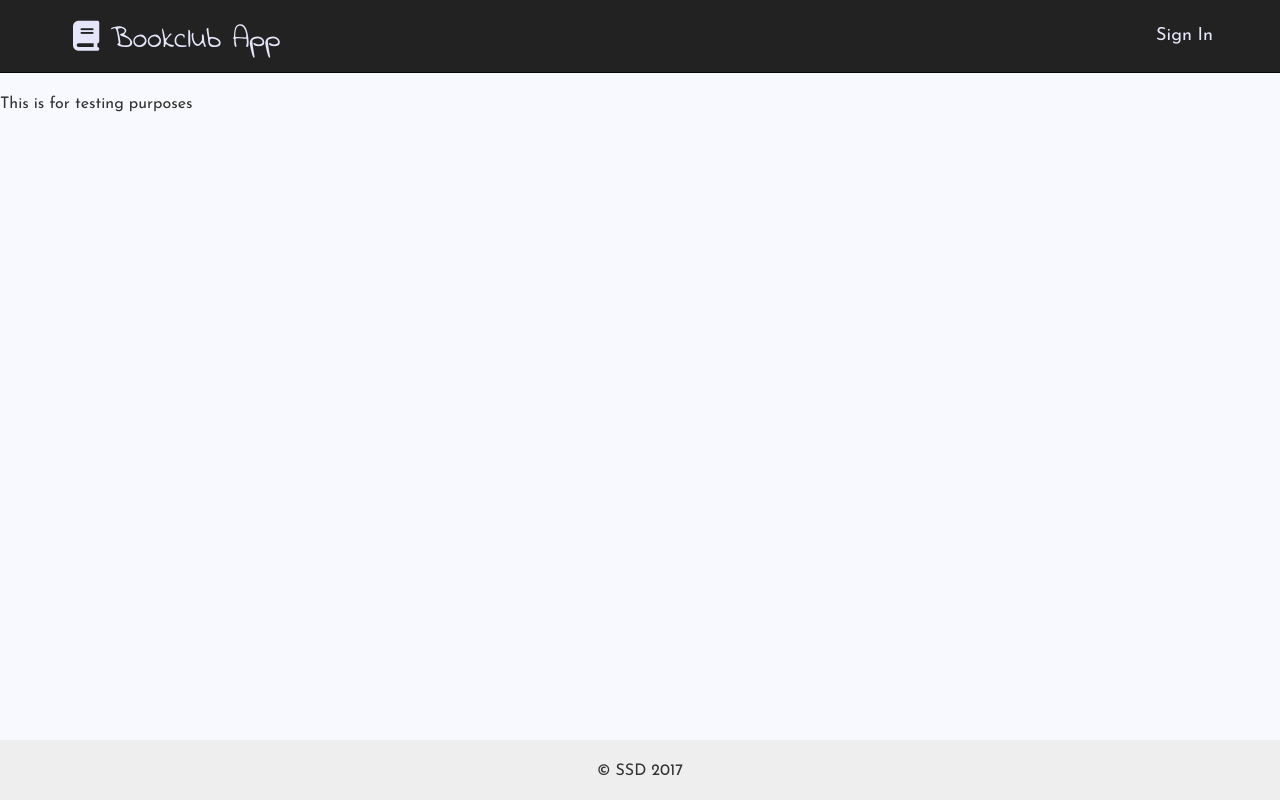
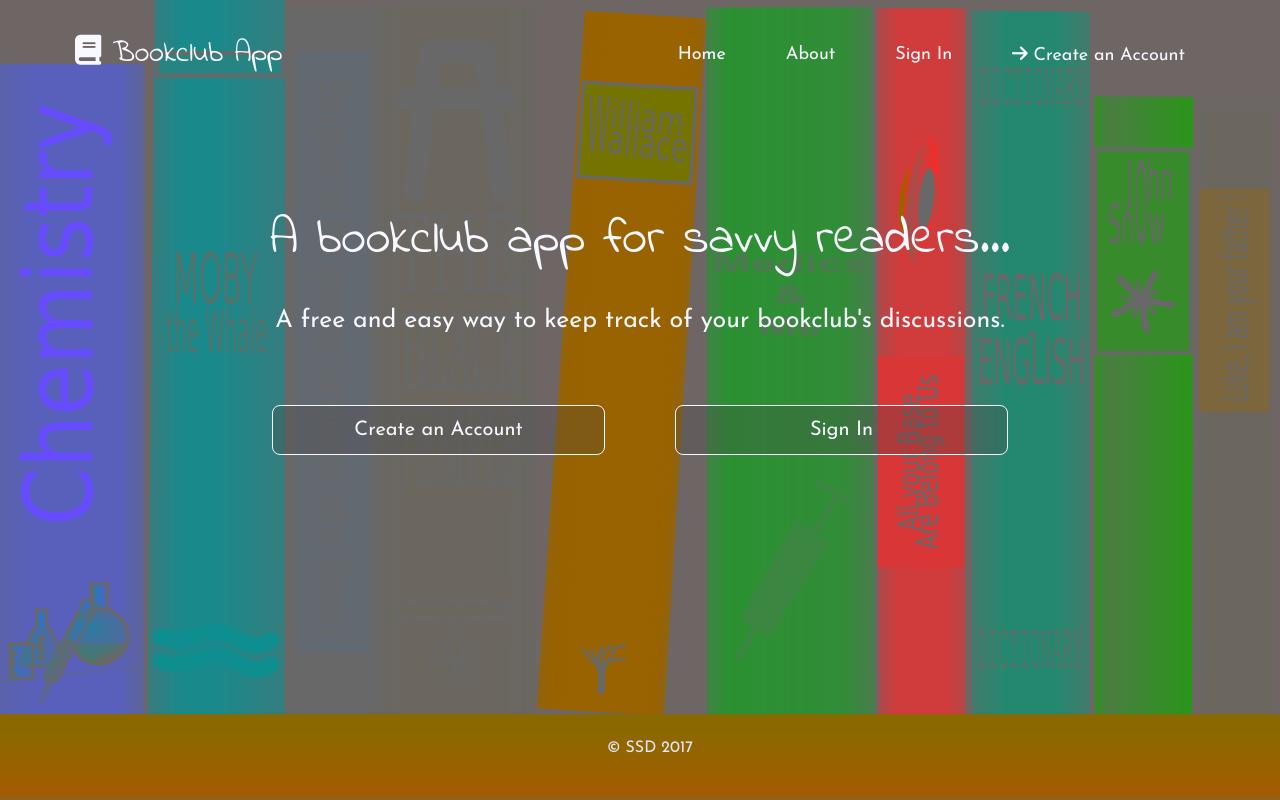
Before and after one commit to staplesad/flask_bookclub, a Flask app: page / in a window 1280 px wide. Run offline with Flask 2, Linux system fonts and the light colour scheme; some libraries are stand-ins or nearby versions.

Commit message:
Website homepage. And trying new look to menu.

```diff
--- a/bookclub_app/static/css/custom.css
+++ b/bookclub_app/static/css/custom.css
@@ -24,14 +24,18 @@ html {
 }
 
 
+.navbar-inverse {
+    background-color: ghostwhite;
+	border-bottom-style: dashed;
+}
 
 .navbar-inverse .navbar-toggle {
-    border-color: lavender;
+    border-color: #222;
     border-width: 1px;
 }
 
 .navbar-inverse .navbar-toggle .icon-bar {
-    background-color: lavender;
+    background-color: #222;
 }
 
 .navbar-toggle .icon-bar {
@@ -45,8 +49,6 @@ html {
     margin-bottom: 8px;
     border-radius: 8px;
 }
-
-
 
 input[type="submit"] {
     width: 33%;
@@ -69,7 +71,7 @@ input.formbutton {
 
 
 .button1  {
-    background-color: lavender;
+	background-color: lavender;
     padding: 6px;
 	font-size: 16px;
 	color: #333;
@@ -106,12 +108,20 @@ a.button1:hover, a.button2:hover, input[type="submit"]:hover {
 }
 
 	.nav>li>a {
-    padding: 20px 0px 20px 98px;
+    padding: 25px 40px 25px 40px;
 	font-size: 18px;
  }
 
+
+@media screen and (max-width: 992px) {
+	.nav>li>a {
+    padding: 23px 25px 25px 15px;
+	font-size: 18px;
+  }
+}
+
 .navbar-inverse .navbar-nav>li>a {
-    color: lavender;
+    color: #222;
 }
 
 .navbar-inverse .navbar-brand:focus, .navbar-inverse .navbar-brand:hover {
@@ -120,8 +130,9 @@ a.button1:hover, a.button2:hover, input[type="submit"]:hover {
 }
 
 .navbar-inverse .navbar-nav>li>a:focus, .navbar-inverse .navbar-nav>li>a:hover {
-	color: grey;
-    background-color: transparent;
+    background-color: lavender;
+	color: #222;
+	border-color: transparent;
 }
 
 
@@ -132,11 +143,12 @@ a.button1:hover, a.button2:hover, input[type="submit"]:hover {
 .navbar-inverse a.navbar-brand {
 	font-size: 30px;
 	font-family: 'Indie Flower', cursive;
-	color: lavender;
+	padding-bottom: 50px;
+	color: #222;
 }
 
 .navbar-brand {
-    height: 58px;
+    line-height: 47px;
 }
 
 
@@ -216,29 +228,36 @@ td:empty {
 /*Footer*/
 
 footer {
-	background-color: #efeeee;
+	background-color: ghostwhite;
 	text-align: center;
-	padding-top: 20px;
+	padding-top: 30px;
+	margin-top: 40px;
 	width: 100%;
-    height: 60px;
+    height: 80px;
 	position: absolute;
 	overflow: hidden;
     bottom: 0;
+	border-top-style: dashed;
+    border-top-width: thin;
 }
 
 /*Login/SignIn*/
 
 
 
-input#username, input#password {
-    width: 100%;
+
+
+@media screen and (max-width: 768px) {
+	 input#username, input#password {
+		width: 100%;
+	}
 }
 
-@media screen and (min-width: 768px) {
+@media screen and (min-width: 767px) {
 	.row#login {
-    margin-left: 25%;
+		margin-left: 30%;
+	}
+	input#username, input#password {
+		width: 60%;
+	}
 }
-}
-input#username, input#password {
-    width: 57%;
-}
--- /dev/null
+++ b/bookclub_app/static/css/websitecustom.css
@@ -0,0 +1,214 @@
+body {
+	font-size: 16px;
+	font-family: 'Josefin Sans', sans-serif;
+	background-image: url("/static/images/bookclubshelf.png");
+	background-blend-mode: color;
+	background-position: top right;
+	background-color: #6e6565;
+	padding:10px;
+	padding-bottom:80px;
+}
+
+p {
+	font-size: 16px;
+	color: lavender;
+}
+
+
+h1 {
+    font-size: 50px;
+	font-family:  'Indie Flower', cursive;
+	color: ghostwhite;
+	padding: 30px 0px 20px 0px;
+}
+
+h2 {
+	font-size: 25px;
+	color: ghostwhite;
+	padding_bottom:
+}
+html {
+    position: relative;
+    min-height: 100%;
+}
+
+
+
+.navbar-inverse .navbar-toggle {
+    border-color: ghostwhite;
+    border-width: 1px;
+}
+
+.navbar-inverse .navbar-toggle .icon-bar {
+    background-color: ghostwhite;
+}
+
+.navbar-toggle .icon-bar {
+    width: 25px;
+    height: 2px;
+}
+
+.navbar-toggle {
+    padding: 16px 26px;
+    margin-top: 5px;
+    margin-bottom: 8px;
+    border-radius: 8px;
+}
+
+@media screen and (min-width: 992px) {
+	a.button1 {
+	width: 60%;
+   }
+}
+
+@media screen and (max-width: 991px) {
+	a.button1 {
+	width: 90%;
+  }
+}
+
+
+.navbar-inverse {
+    background-color: transparent;
+	border-color: transparent;
+}
+
+a.button1  {
+	display: block;
+	text-align: center;
+    background-color: rgba(72, 69, 69, 0.3);
+	color: ghostwhite;
+	font-size: 20px;
+	padding: 10px;
+	margin: 20px;
+	border-style: solid;
+    border-width: thin;
+	border-color: ghostwhite;
+	border-radius: 8px;
+}
+
+
+
+a.button1:hover {
+	text-decoration: none;
+	background-color: rgba(188, 122, 0, 0.67);
+}
+
+
+/* Navigation & Branding */
+
+#navbar {
+	float: right;
+}
+
+
+
+.nav>li>a {
+	padding: 25px 30px 25px 30px;
+	font-size: 18px;
+      }
+
+
+ @media screen and (max-width: 992px) {
+	.nav>li>a {
+    padding: 23px 25px 25px 15px;
+	font-size: 18px;
+  }
+}
+
+.navbar-inverse .navbar-toggle:hover {
+    background-color: rgba(51, 51, 51, 0.35);
+	text-decoration: none;
+}
+
+.navbar-inverse .navbar-nav>li>a {
+    color: ghostwhite;
+	border-color: transparent;
+}
+
+.navbar-inverse .navbar-nav>li>a:focus, .navbar-inverse .navbar-nav>li>a:hover {
+    background-color: rgba(72, 69, 69, 0.3);
+	border-color: transparent;
+}
+
+
+ .navbar-static-top {
+    padding: 10px 0 10px 10px;
+}
+
+
+@media screen and (min-width: 992px) {
+.navbar-inverse a.navbar-brand {
+	font-size: 30px;
+	font-family: 'Indie Flower', cursive;
+	color: ghostwhite;
+	border-color: transparent;
+  }
+}
+
+@media screen and (max-width: 991px) {
+.navbar-inverse a.navbar-brand {
+	font-size: 23px;
+	font-family: 'Indie Flower', cursive;
+	color: ghostwhite;
+	border-color: transparent;
+  }
+}
+
+
+.navbar-brand {
+    height: 58px;
+	border-color: transparent;
+}
+
+
+
+/* Main Home*/
+
+
+@media screen and (min-width: 992px) {
+
+#floatright {
+    float: right;
+}
+
+#floatleft {
+	float: left;
+}
+
+}
+
+@media screen and (max-width: 991px) {
+	#textright {
+		text-align: center;
+	}
+
+	#textleft {
+		text-align: center;
+	}
+}
+
+#valueprop {
+	text-align: center;
+	padding-bottom: 40px;
+	padding-top: 40px;
+}
+
+a.button {
+	text-align: center;
+	padding: 20px;
+}
+
+/* Footer */
+
+footer {
+	color: ghostwhite;
+	background-color: transparent;
+	text-align: center;
+	padding-top: 50px;
+	padding-bottom: 30px;
+	width: 100%;
+	position: absolute;
+	overflow: hidden;
+    bottom: 0;
+}
--- a/bookclub_app/templates/base.html
+++ b/bookclub_app/templates/base.html
@@ -34,19 +34,23 @@
             <li><a href='/add_book'> Add Book</a></li>
             <!--            <li><a href='/wishlist'> My Reading List </a></li>-->
             <li><a href='/logout' id="logout"><i class="fa fa-sign-out" aria-hidden="true"></i>Sign Out</a></li>
-            {% else %}
-            <li><a href='/login'> Sign In</a></li>
             {% endif %}
         </ul>
       </div><!--/.nav-collapse -->
     </div>
     </nav>
 	<section>
-				<p>{% with messages=get_flashed_messages() %}
+	    {% with messages=get_flashed_messages() %}
 				{% if messages %}
 				{% for message in messages %}
-				{{message}}
-				{% endfor %}</p>
+				<div class= "container">
+					<div class="row">
+						<div class="col-md-12">
+							<p>{{message}} </p>
+						</div>
+					</div>
+				</div>
+		 {% endfor %}
     <hr>
     {% endif %}
     {% endwith %}
--- a/bookclub_app/templates/login.html
+++ b/bookclub_app/templates/login.html
@@ -1,7 +1,7 @@
 {% extends 'base.html' %}
 {% block content %}
 <div class="container">
-	<div class="row" id=login>
+	<div class="row" id="login">
 	    <div class="col-md-12">
 			<h1>Sign In</h1>
 			<form action='' method="post" name="login">
--- a/bookclub_app/templates/signed_out_index.html
+++ b/bookclub_app/templates/signed_out_index.html
@@ -1,4 +1,76 @@
-{% extends 'base.html' %}
 {% block content %}
-This is for testing purposes
+<html lang="en">
+<head>
+  <meta charset="utf-8">
+  <title>The Bookclub App</title>
+  <meta name="description" content="">
+  <meta name="author" content="SitePoint">
+  <meta name="viewport" content="width=device-width, initial-scale=1.0">
+  <link href="https://maxcdn.bootstrapcdn.com/bootstrap/3.3.7/css/bootstrap.min.css"  rel="stylesheet" media="all" type="text/css">
+  <link rel="stylesheet" href="/static/css/websitecustom.css">
+  <link href="https://fonts.googleapis.com/css?family=Indie+Flower|Josefin+Sans|Gloria+Hallelujah|Architects+Daughter|Handlee|Dosis|Shadows+Into+Light|Ruda" rel="stylesheet">
+  <link rel="shortcut icon" href="/static/images/favicon1.ico"/>
+  <link href="/static/images/bookicon.png" rel="icon" />
+  <link href="/static/image/bookicon.png" rel="apple-touch-icon" />
+
+  <!--[if lt IE 9]>
+    <script src="https://cdnjs.cloudflare.com/ajax/libs/html5shiv/3.7.3/html5shiv.js"></script>
+  <![endif]-->
+</head>
+  <nav class="navbar navbar-inverse navbar-static-top">
+    <div class="container">
+      <div class="navbar-header">
+        <button type="button" class="navbar-toggle collapsed" data-toggle="collapse" data-target="#navbar" aria-expanded="false" aria-controls="navbar">
+          <span class="sr-only">Toggle navigation</span>
+          <span class="icon-bar"></span>
+          <span class="icon-bar"></span>
+          <span class="icon-bar"></span>
+        </button>
+          <a class="navbar-brand" href="/"><i class="fa fa-book" aria-hidden="true"></i> Bookclub App</a>
+      </div>
+      <div id="navbar" class="collapse navbar-collapse">
+        <ul class="nav navbar-nav">
+            <li><a href='/signed_out_index'> Home</a></li>
+			<li><a href='/about'> About</a></li>
+            <li><a href='/login'> Sign In</a></li>
+            <li><a href='/signup' id="createanaccount"><i class="fa fa-arrow-right" aria-hidden="true"></i> Create an Account</a></li>
+        </ul>
+      </div>
+    </div>
+  </nav>
+	<section>
+		<div class="container">
+			<div class="row">
+				<div class="col-md-12" id="valueprop">
+					<h1>A bookclub app for savvy readers...</h1>
+					<h2>A free and easy way to keep track of your bookclub's discussions.</h2>
+				</div>
+			</div>
+		</div>
+        <div class="container">
+			<div class="row">
+				<div class="col-xs-12 col-md-6">
+				    <a class="button1" id="floatright" href="/creatanaccount">Create an Account</a>
+				</div>
+				<div class="col-xs-12 col-md-6">
+					<a class= "button1" id="textleft" href="/login">Sign In</a>
+				</div>
+			</div>
+	    </div>
+	</section>
+	<footer>
+		<div class="container">
+			<div class="row">
+				<div class="col-md-12">
+					<p>© SSD 2017</p>
+				</div>
+			</div>
+		</div>
+ </footer>
+<body>
+  <script src="https://code.jquery.com/jquery-latest.js"></script>
+  <script src="https://maxcdn.bootstrapcdn.com/bootstrap/3.3.7/js/bootstrap.min.js" integrity="sha384-Tc5IQib027qvyjSMfHjOMaLkfuWVxZxUPnCJA7l2mCWNIpG9mGCD8wGNIcPD7Txa" crossorigin="anonymous"></script>
+  <script src="https://use.fontawesome.com/f7fafa975b.js"></script>
+</body>
+</html>
 {% endblock content %}
```
Also changed, not shown: bookclub_app/static/images/Bookclubshelf.png (added).
